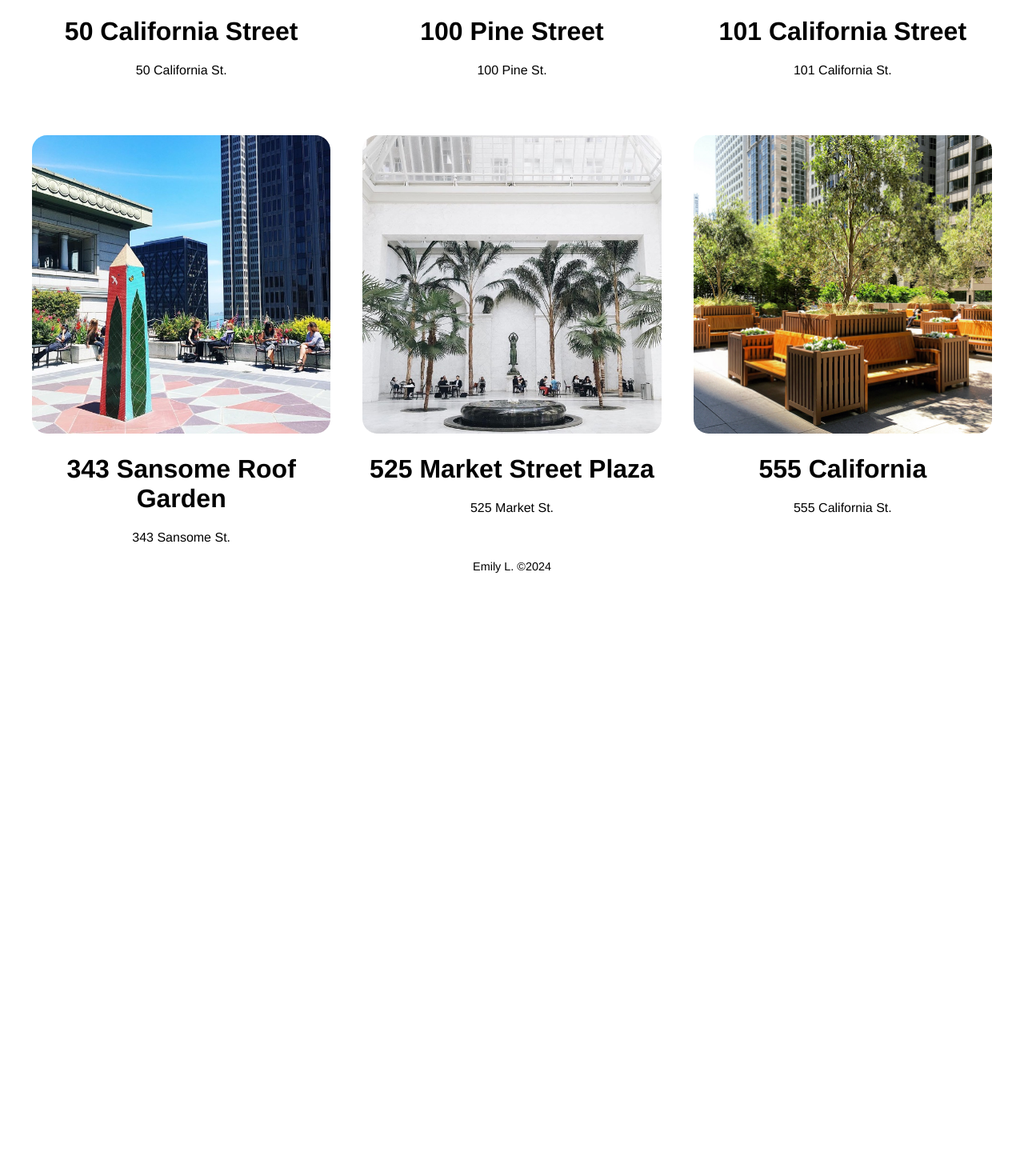
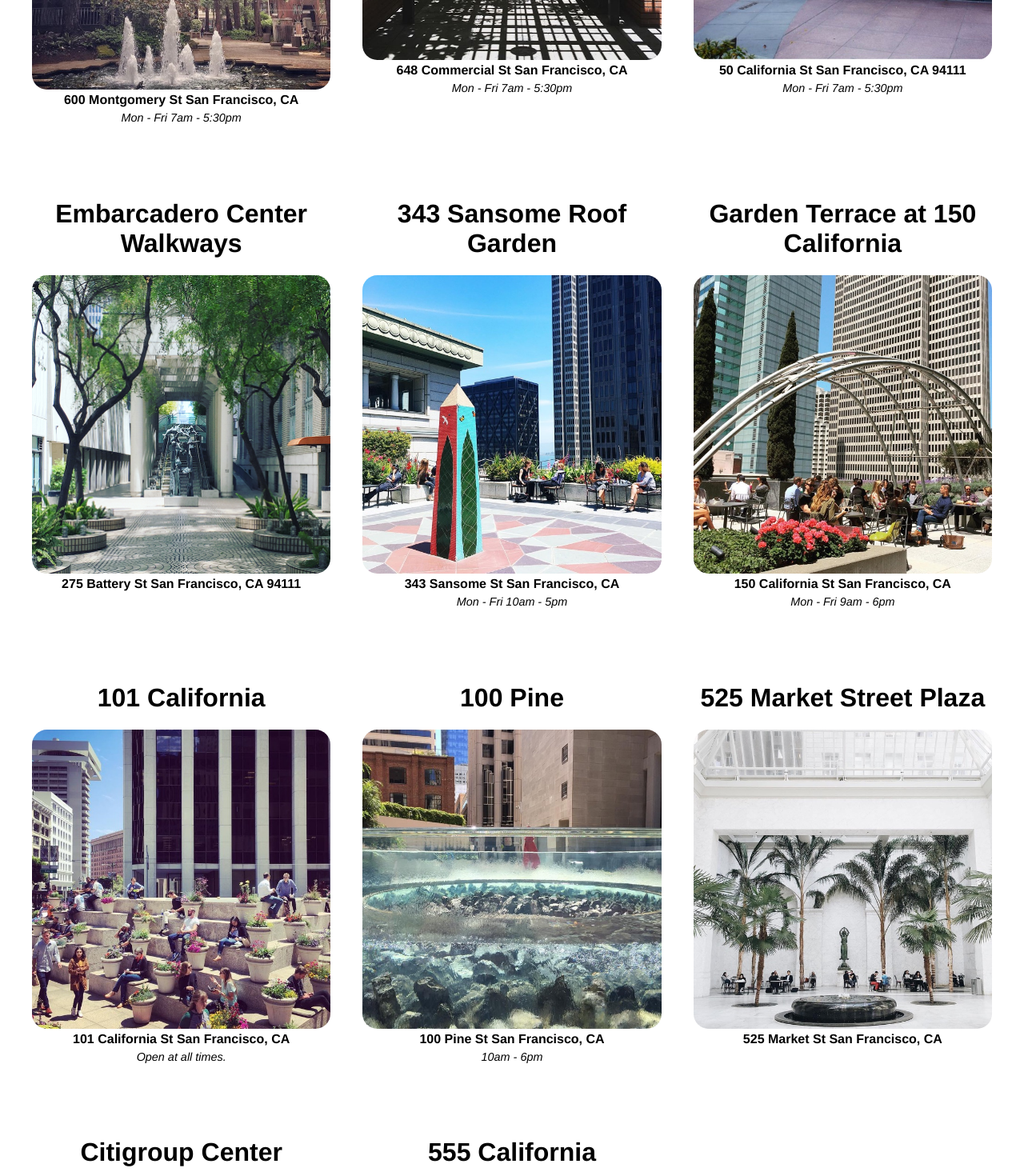
Before and after one commit to el634dev/sfpopos, a React (Create React App) app: page / in a window 1280 px wide. Shown: the part 540-2010 px from the top of the page at 80% size. Before the commit the page ends 1257 px from the top, so only its background shows below. Built offline with nearby package versions, Linux system fonts and the light colour scheme.

Commit message:
Added dynaic content and remove static content

```diff
--- a/src/POPOSList/POPOSList.js
+++ b/src/POPOSList/POPOSList.js
@@ -1,42 +1,31 @@
 // Display a list of spaces
 import React from "react";
+// Importing data from JSON file
+import data from '../sfpopos-data.json';
+// Adding the spaces
 import POPOSSpace from "../POPOSSpace/POPOSSpace";
 import './POPOSList.css';
 
 function POPOSList() {
+    // Add properties using deconstruction
+    const spaces = data.map(({ title, address, images, hours } ) => {
+        return (
+            <POPOSSpace
+                //Prop for the Virtual DOM
+                key={title}
+                name={title}
+                address={address}
+                image={images[0]}
+                hours={hours}
+            />
+        )
+    })
+
+    // -------------------------
+    // Displaying public spaces
     return (
         <div className="POPOSList">
-            <POPOSSpace
-            /* 50 California */
-                name="50 California Street"
-                address="50 California St."
-                image="50-california-st.jpg"
-            />
-            <POPOSSpace
-                name="100 Pine Street"
-                address="100 Pine St."
-                image="100-pine.jpg"
-            />
-            <POPOSSpace
-                name="101 California Street"
-                address="101 California St."
-                image="101-california.jpg"
-            />
-            <POPOSSpace
-                name="343 Sansome Roof Garden"
-                address="343 Sansome St."
-                image="343-sansome-roof-garden.jpg"
-            />
-            <POPOSSpace
-                name="525 Market Street Plaza"
-                address="525 Market St."
-                image="525-market-street-plaza.jpg"
-            />
-            <POPOSSpace
-                name="555 California"
-                address="555 California St."
-                image="555-california.jpg"
-            />
+           { spaces }
         </div>
     );
 }
--- a/src/POPOSSpace/POPOSSpace.css
+++ b/src/POPOSSpace/POPOSSpace.css
@@ -13,3 +13,16 @@
     height: auto;
     border-radius: 5%;
 }
+
+/* Styling the addresses contained within POPOSSpace */
+.POPOSSpace_address {
+    font-size: 1rem;
+    margin-bottom: 5px;
+    font-weight: bold;
+}
+
+/* Styling the hours contained within POPOSSpace */
+.POPOSSpace_hours {
+    font-size: 0.9rem;
+    font-style: italic;
+}
--- a/src/POPOSSpace/POPOSSpace.js
+++ b/src/POPOSSpace/POPOSSpace.js
@@ -1,20 +1,25 @@
 // Display information about a public space
 import React from "react";
+// Import styling
 import './POPOSSpace.css';
 
 function POPOSSpace(props) {
-    const { name, image, address } = props
+    const { name, image, address, description, hours } = props;
+
     return (
         <div className="POPOSSpace">
-            <img src={`${process.env.PUBLIC_URL}/images/${image}`}
-                alt='50 California St.'
+            <h1 className="POPOSSpace_name">{name}</h1>
+            <img src={`${process.env.PUBLIC_URL}images/${image}`}
+                alt={description}
                 width="300"
                 height="300"
                 className="POPOSSpace_image"
             />
-            <h1 className="POPOSSpace_name">{name}</h1>
             <div className="POPOSSpace_address">
-                {address}
+                { address }
+            </div>
+            <div className="POPOSSpace_hours">
+                { hours }
             </div>
         </div>
     );
--- /dev/null
+++ b/src/sfpopos-data.json
@@ -0,0 +1,195 @@
+[
+  {
+     "title":"Transamerica Redwood Park",
+     "desc":"Located in the shadow of the Transamerica Pyramid, Redwood Park is one of the Financial District's greenest and most serene spots. Here, towering redwoods surround a half acre of statues and a large central water feature. Plus, the park is often empty, which means there's almost always a bench available for the hogging. Potential visitors take note: The park is closed every evening",
+     "address":"600 Montgomery St San Francisco, CA",
+     "hours": "Mon - Fri 7am - 5:30pm",
+     "geo":{
+        "lat":37.7952005,
+        "lon":-122.4027927
+     },
+     "images":[
+        "transamerica-redwood-park.jpg"
+     ],
+     "website":"https://pyramidcenter.com/point-of-interest/redwood-park/",
+     "features":[
+        "outdoors",
+        "coffee"
+     ]
+  },
+  {
+     "title":"Empire Park",
+     "desc":"Empire Park is a charming little oasis tucked away on Commercial Street, where Chinatown meets the Financial District. This space was once an alleyway, and now features plenty of seating, a fountain, and ample amounts of greenery. The park is a must-visit for anyone needing respite from the busy streets of downtown. Be sure to check out the charming water feature by Pepo Pichler in the courtyard.",
+     "address":"648 Commercial St San Francisco, CA",
+     "hours": "Mon - Fri 7am - 5:30pm",
+     "geo":{
+        "lat":37.7942109,
+        "lon":-122.4037971
+     },
+     "images":[
+        "empire-park.jpg"
+     ],
+     "website":"https://www.artandarchitecture-sf.com/empire-park.html",
+     "features":[
+        "outdoors",
+        "art"
+     ]
+  },
+  {
+     "title":"50 California Street",
+     "desc":"Right across the street from 101 California's giant POPOS is the plaza at 50 California Street. This green space comes complete with a Starbucks and lots of areas to sit and watch the cable cars clang down California.",
+     "address":"50 California St San Francisco, CA 94111",
+     "hours": "Mon - Fri 7am - 5:30pm",
+     "geo":{
+        "lat":37.79408,
+        "lon":-122.3973817
+     },
+     "images":[
+        "50-california-st.jpg"
+     ],
+     "features":[
+        "outdoors",
+        "toilet"
+     ]
+  },
+  {
+     "title":"Embarcadero Center Walkways",
+     "desc":"Right across the street from 101 California's giant POPOS is the plaza at 50 California Street. This green space comes complete with a Starbucks and lots of areas to sit and watch the cable cars clang down California.",
+     "address":"275 Battery St San Francisco, CA 94111",
+     "hours": "",
+     "geo":{
+        "lat":37.7939413,
+        "lon":-122.4002143
+     },
+     "images":[
+        "embarcadero-center.jpg"
+     ],
+     "features":[
+        "outdoors",
+        "toilet",
+        "coffee"
+     ]
+  },
+  {
+     "title":"343 Sansome Roof Garden",
+     "desc":"The terrace at 343 Sansome Street is one of the FiDi's best-kept secrets, and it's also been called downtown's best outdoor lunch spot. It features tables, benches, planters filled with seasonal flowers, and views of a portion of the bay. Plenty of the space's Yelp reviews mention that it's never crowded. The space is open from 10 a.m. to 5 p.m. Monday through Friday.",
+     "address":"343 Sansome St San Francisco, CA",
+     "hours": "Mon - Fri 10am - 5pm",
+     "geo":{
+        "lat":37.7936454,
+        "lon":-122.4014547
+     },
+     "images":[
+        "343-sansome-roof-garden.jpg"
+     ],
+     "opens":"10am",
+     "closes":"5pm",
+     "features":[
+        "outdoors"
+     ]
+  },
+  {
+     "title":"Garden Terrace at 150 California",
+     "desc":"The Garden Terrace at 150 California has great views of the FiDi's gleaming office towers, and plenty of space to sit and take in some fresh air. A huge metal art installation adds some pizzazz to the terrace, and it's rarely ever crowded.",
+     "address":"150 California St San Francisco, CA",
+     "hours": "Mon - Fri 9am - 6pm",
+     "geo":{
+        "lat":37.7936648,
+        "lon":-122.3964805
+     },
+     "images":[
+        "garden-terrace-at-150-california.jpg"
+     ],
+     "features":[
+        "outdoors",
+        "art",
+        "coffee"
+     ]
+  },
+  {
+     "title":"101 California",
+     "desc":"101 California has the most expansive public plaza on California Street. The space features orderly rows of planters placed on terraced podiums, as well as a central fountain and seating.",
+     "address":"101 California St San Francisco, CA",
+     "hours": "Open at all times.",
+     "geo":{
+        "lat":37.7930342,
+        "lon":-122.398342
+     },
+     "images":[
+        "101-california.jpg"
+     ],
+     "features":[
+        "outdoors",
+        "art",
+        "coffee"
+     ]
+  },
+  {
+     "title":"100 Pine",
+     "desc":"Tucked away amid a stand of soaring buildings, the urban garden at 100 Pine is accessible via the building lobby or through a not-so-obvious passageway on Front Street. It doesn’t get much in the way of sun, but last we checked in, there’s a cafe open till 3 p.m. as well as seating and planters.",
+     "address":"100 Pine St San Francisco, CA",
+     "hours": "10am - 6pm",
+     "geo":{
+        "lat":37.79247,
+        "lon":-122.398758
+     },
+     "images":[
+        "100-pine.jpg"
+     ],
+     "features":[
+        "outdoors"
+     ]
+  },
+  {
+     "title":"525 Market Street Plaza",
+     "desc":"The plaza at 525 Market is one of the most pleasant plazas in the Financial District, thanks in part to the new fountain near the sidewalk: a two-tiered circular water element made of clear acrylic. The plaza, which gets a lot of sunlight during the daytime, is surrounded by eateries, which makes it one of the most popular lunch spots in the FiDi.",
+     "address":"525 Market St San Francisco, CA",
+     "hours": "",
+     "geo":{
+        "lat":37.7905074,
+        "lon":-122.3991585
+     },
+     "images":[
+        "525-market-street-plaza.jpg"
+     ],
+     "features":[
+        "outdoors",
+        "coffee"
+     ]
+  },
+  {
+     "title":"Citigroup Center",
+     "desc":"The former Paris-London Bank building was built in 1912, and hollowed out to make way for public space at the base of the Citigroup Center. The elegant enclosed atrium features Moolicious (a crepe stand), a fountain, seating, and more than a dozen queen palms. It’s also smack dab in front of Bird’s new headquarters.",
+     "address":"1 Sansome St San Francisco, CA",
+     "hours": "Open during business hours.",
+     "geo":{
+        "lat":37.7904996,
+        "lon":-122.4007974
+     },
+     "images":[
+        "citigroup-center.jpg"
+     ],
+     "features":[
+        "outdoors",
+        "power",
+        "toilet",
+        "coffee"
+     ]
+  },
+  {
+    "title":"555 California",
+    "desc":"The former Paris-London Bank building was built in 1912, and hollowed out to make way for public space at the base of the Citigroup Center. The elegant enclosed atrium features Moolicious (a crepe stand), a fountain, seating, and more than a dozen queen palms. It’s also smack dab in front of Bird’s new headquarters.",
+    "address":"555 California St.",
+    "hours": "Open at all times.",
+    "geo":{
+       "lat":37.792250,
+       "lon":-122.403790
+    },
+    "images":[
+       "555-california.jpg"
+    ],
+    "features":[
+       "outdoors"
+    ]
+ }
+]
```
